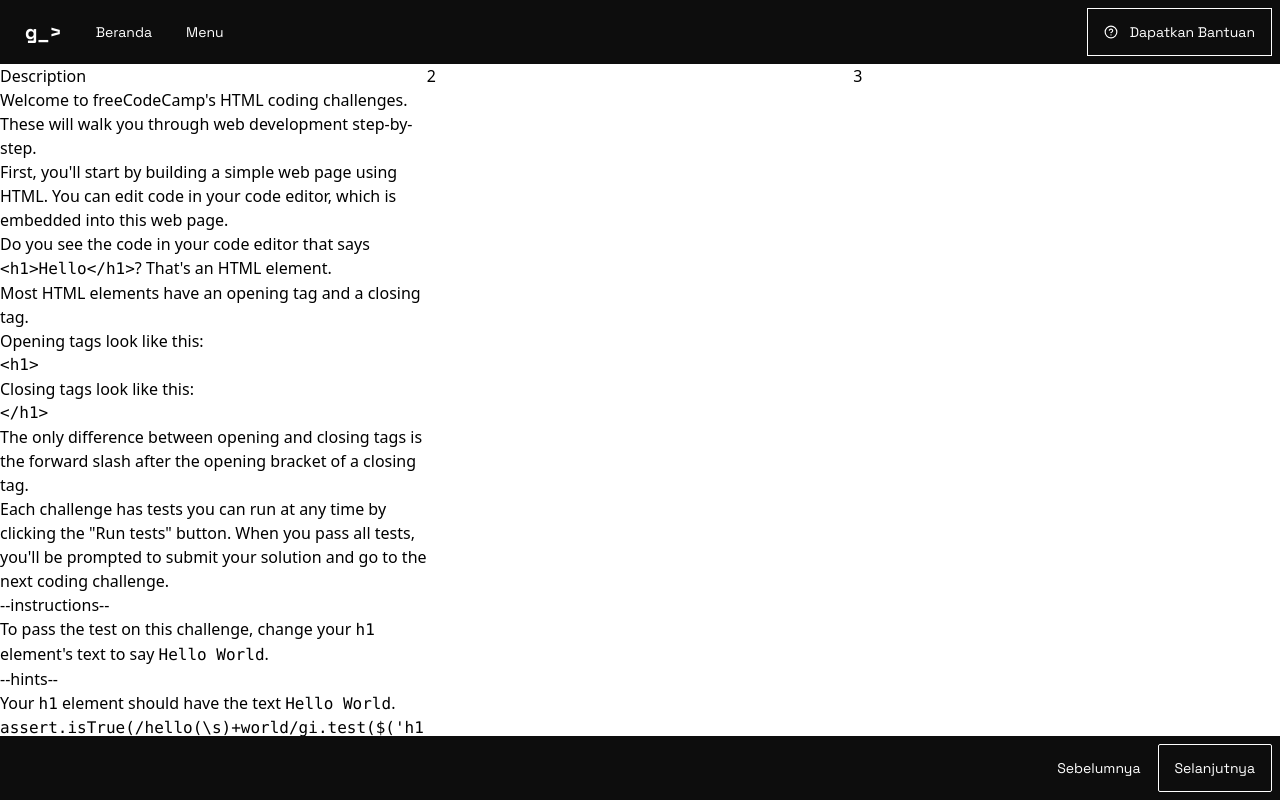
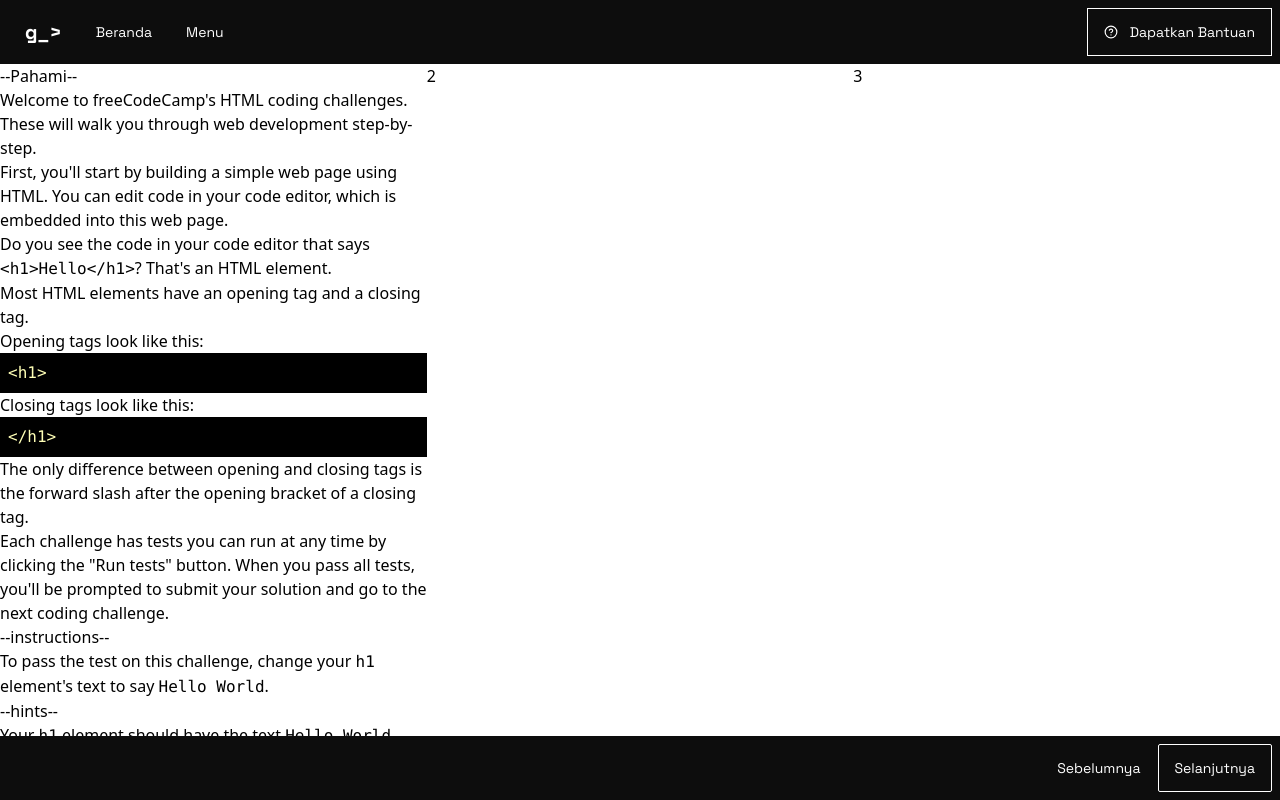
Before and after one commit to ngodingorg/ngodingorg-archive, a Next.js app: page / in a window 1280 px wide. Built offline with nearby package versions, Linux system fonts and the light colour scheme.

Commit message:
fix(md): code syntax highlighting

```diff
--- a/curriculum/hello.md
+++ b/curriculum/hello.md
@@ -7,7 +7,7 @@ forumTopicId: 18276
 dashedName: say-hello-to-html-elements
 ---
 
-# Description
+# --Pahami--
 
 Welcome to freeCodeCamp's HTML coding challenges. These will walk you through web development step-by-step.
 
--- a/package.json
+++ b/package.json
@@ -17,6 +17,7 @@
     "@types/node": "17.0.34",
     "@types/react": "18.0.9",
     "@types/react-dom": "18.0.4",
+    "@types/react-syntax-highlighter": "^15.5.1",
     "autoprefixer": "^10.4.7",
     "daisyui": "^2.15.0",
     "eslint": "8.15.0",
@@ -27,6 +28,7 @@
     "raw-loader": "^4.0.2",
     "react-icons": "^4.3.1",
     "react-markdown": "^8.0.3",
+    "react-syntax-highlighter": "^15.5.0",
     "tailwindcss": "^3.0.24",
     "typescript": "4.6.4"
   }
--- a/pages/index.tsx
+++ b/pages/index.tsx
@@ -4,6 +4,8 @@ import CourseNavBar from "../components/navigations/CourseNavBar";
 import BottomBar from "../components/navigations/BottomBar";
 import ReactMarkdown from "react-markdown";
 import matter from "gray-matter";
+import { default as SyntaxHighlighter } from "react-syntax-highlighter";
+import { irBlack } from "react-syntax-highlighter/dist/cjs/styles/hljs";
 
 const Home: NextPage = ({ content }: any) => {
   return (
@@ -44,7 +46,32 @@ function CourseContent({ content }: any) {
 }
 
 function CourseGuide({ content }: any) {
-  return <ReactMarkdown>{content}</ReactMarkdown>;
+  return (
+    <ReactMarkdown
+      components={{
+        code({ node, inline, className, children, ...props }) {
+          const match = /language-(\w+)/.exec(className || "");
+          return !inline && match ? (
+            <SyntaxHighlighter
+              // @ts-ignore
+              style={irBlack}
+              language={match[1]}
+              PreTag="div"
+              {...props}
+            >
+              {String(children).replace(/\n$/, "")}
+            </SyntaxHighlighter>
+          ) : (
+            <code className={className} {...props}>
+              {children}
+            </code>
+          );
+        },
+      }}
+    >
+      {content}
+    </ReactMarkdown>
+  );
 }
 
 Home.getInitialProps = async () => {
```
Also changed, not shown: 1 other file (tests, documents, lock files or other folders).
